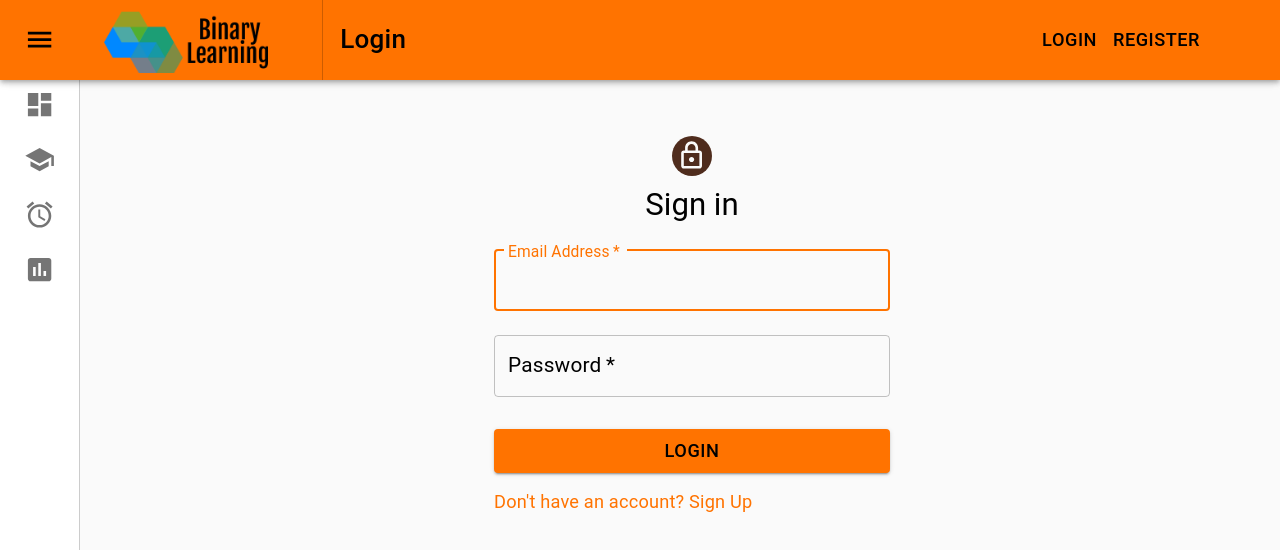
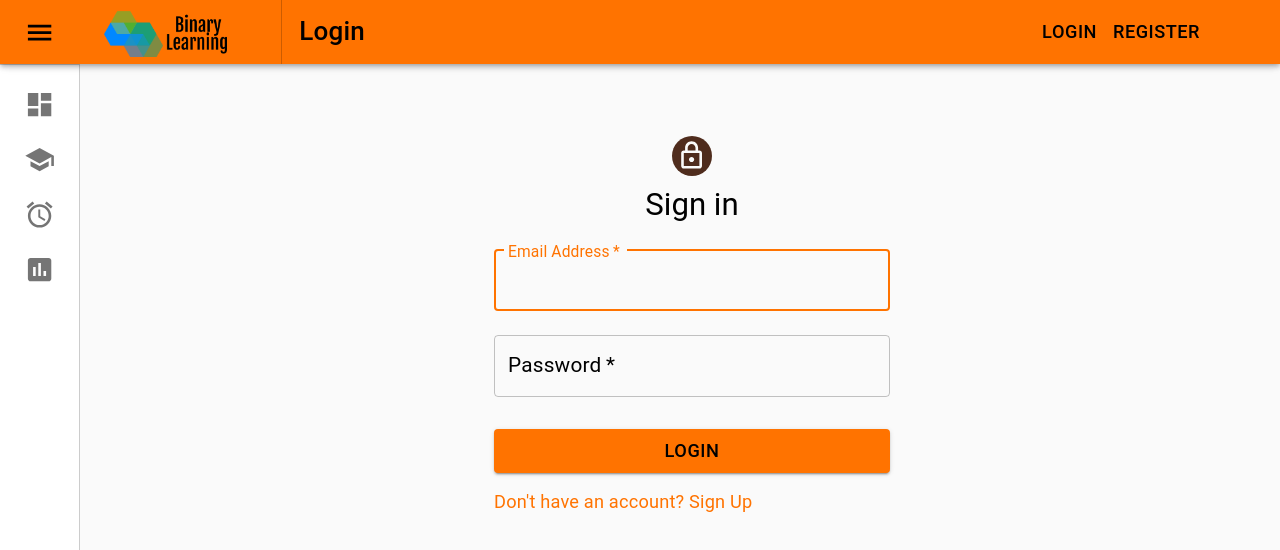
Before and after one commit to spewolf/learning-platform-capstone, a React (Create React App) app: page /login in a window 1280 px wide. Shown: the top 550 px of the page. Built offline with nearby package versions, Linux system fonts and the light colour scheme; no server answers.

Commit message:
Adjust logo size in header

```diff
--- a/src/components/HeaderWithDrawer.js
+++ b/src/components/HeaderWithDrawer.js
@@ -123,7 +123,7 @@ const useStyles = makeStyles((theme) => ({
     height: 240,
   },
   logo: {
-    maxHeight: "3rem",
+    maxHeight: "2.25rem",
     marginTop: ".5rem",
     paddingRight: "2rem",
     paddingLeft: "1rem",
```
